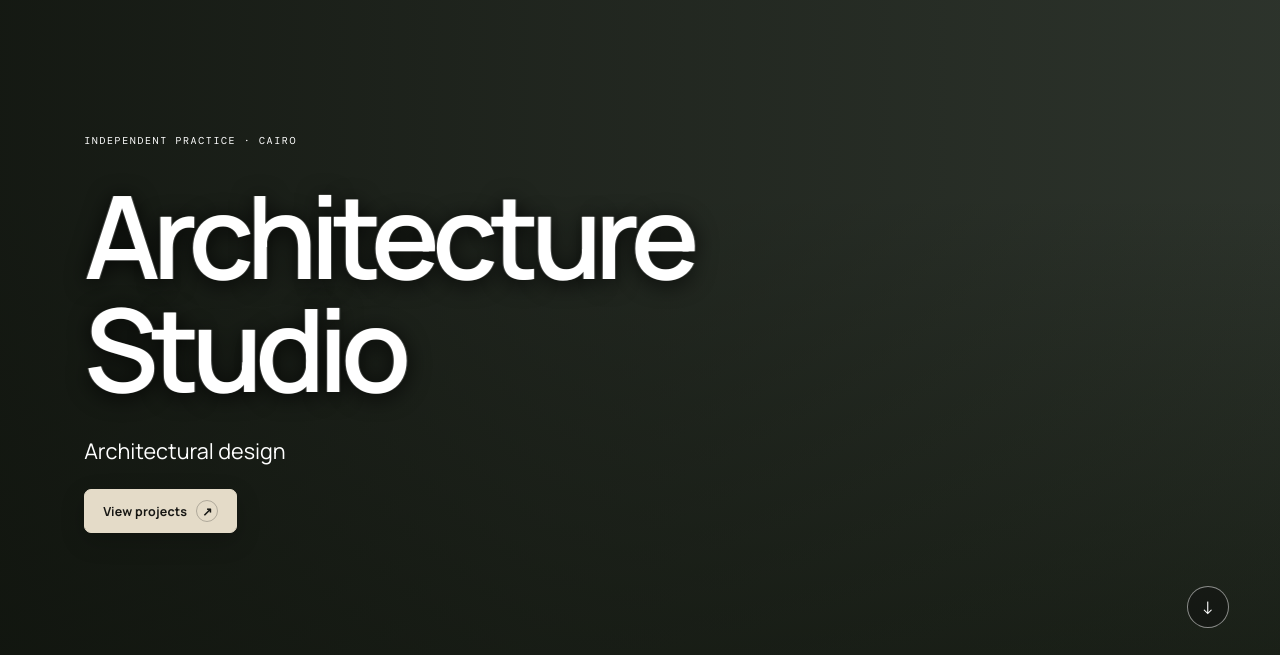
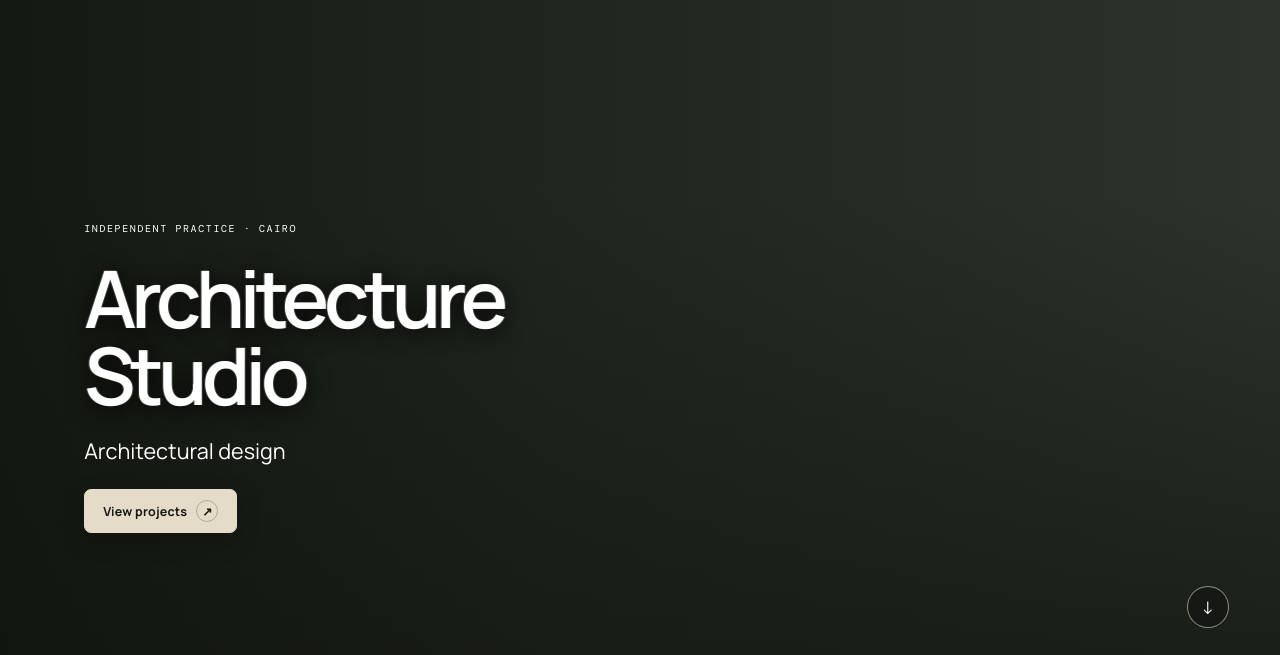
Before and after one commit to saleh-ahmed74/Ibrahim-EL-Seyoufi-Architecture, a Laravel app: page / in a window 1280 px wide. Shown: the part 66-721 px from the top of the page. Run offline with Laravel 12, Linux system fonts and the light colour scheme; data comes from the database, SQL or seed files in the repository; data that the repository does not hold is empty; style sheets or scripts are compiled from the project's sources; some libraries are stand-ins or nearby versions.

Commit message:
Reduce homepage hero heading size

```diff
--- a/resources/css/app.css
+++ b/resources/css/app.css
@@ -1170,9 +1170,9 @@ h2 {
 .settings-current-image .danger-link{width:auto;min-height:36px;padding:6px 0;border:0;background:transparent;cursor:pointer}
 
 .home-page .home-hero-person{position:absolute;z-index:0;inset:0;width:100%;height:100%;max-width:none;margin:auto;transform:none;object-fit:contain;object-position:center center;opacity:.84;pointer-events:none;filter:drop-shadow(0 10px 24px #0007)}
-.home-page .hero-copy h1{font-size:clamp(3.4rem,9vw,8rem);font-weight:600;color:#fff;text-shadow:0 3px 22px #000d,-1px 0 #ffffff50,1px 0 #ffffff50}
+.home-page .hero-copy h1{font-size:clamp(2.8rem,6.2vw,6rem);font-weight:600;color:#fff;text-shadow:0 3px 22px #000d,-1px 0 #ffffff50,1px 0 #ffffff50}
 .home-page .home-hero-brand{right:clamp(8px,1vw,18px)}
-@media(max-width:620px){.home-page .home-hero-person{inset:0;width:100%;height:100%;max-width:none;margin:auto;transform:none;object-fit:contain;object-position:center center;opacity:.7}.home-page .hero-copy h1{font-size:clamp(2.7rem,12.5vw,4.5rem);text-shadow:0 3px 18px #000e,-1px 0 #ffffff60,1px 0 #ffffff60}.home-page .home-hero-brand{right:8px}}
+@media(max-width:620px){.home-page .home-hero-person{inset:0;width:100%;height:100%;max-width:none;margin:auto;transform:none;object-fit:contain;object-position:center center;opacity:.7}.home-page .hero-copy h1{font-size:clamp(2.1rem,8.5vw,3.25rem);text-shadow:0 3px 18px #000e,-1px 0 #ffffff60,1px 0 #ffffff60}.home-page .home-hero-brand{right:8px}}
 
 /* Keep homepage project cards compact and in rows across screen sizes. */
 .home-projects-grid{grid-template-columns:repeat(auto-fill,minmax(min(100%,220px),1fr));gap:clamp(12px,1.5vw,20px)}
```
